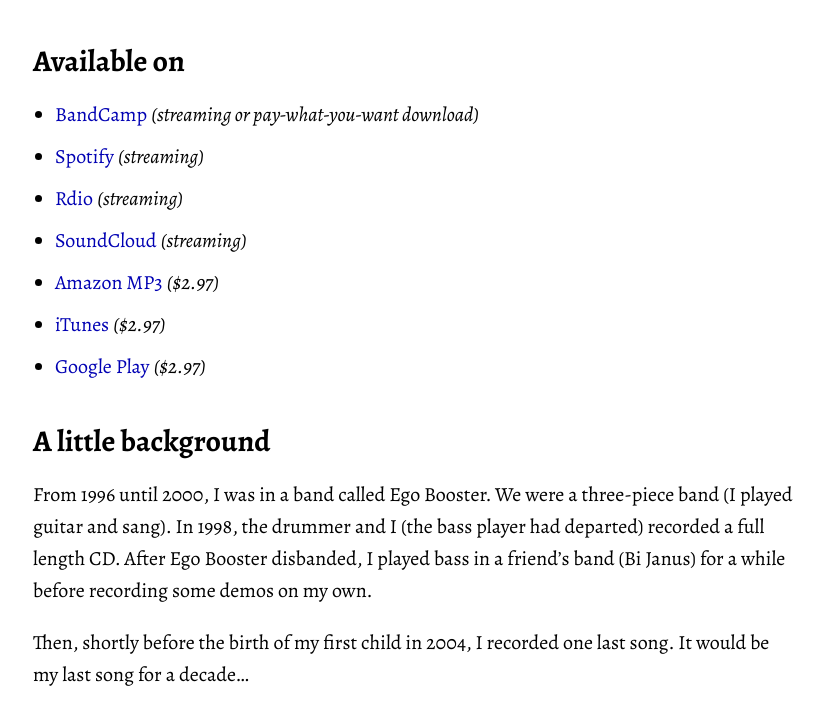
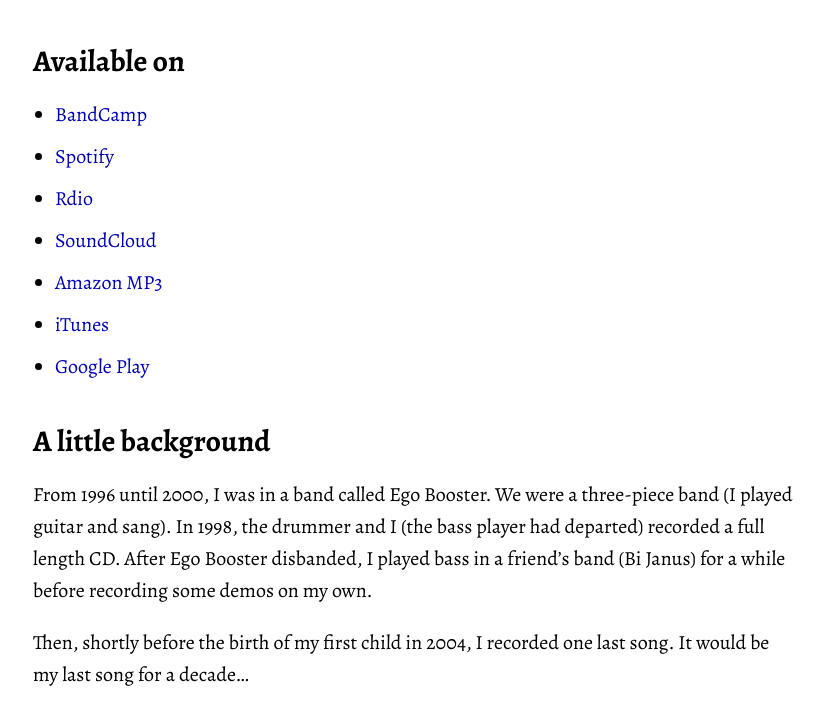
Before and after one commit to adarowski/adarowski.github.io, a Jekyll site: the page built from _posts/2015-01-22-existential-crisis-songs.markdown, in a window 1280 px wide and 900 px high, scrolled down 995 px, cut to the strip 159-866 px from the top of the window. Shown: the whole strip, without its empty margins (227-1049 px from the left). Built offline with Jekyll 4.4.1, drawn with Linux system fonts in a browser that asks for light colours.

Commit message:
Remove pricing specifics.

```diff
--- a/_posts/2015-01-22-existential-crisis-songs.markdown
+++ b/_posts/2015-01-22-existential-crisis-songs.markdown
@@ -10,13 +10,13 @@
 <iframe class="ecs-iframe" src="https://bandcamp.com/EmbeddedPlayer/album=1677567313/size=large/bgcol=ffffff/linkcol=0687f5/transparent=true/" seamless><a href="http://adarowski.bandcamp.com/album/existential-crisis-songs">Existential Crisis Songs by Adam Darowski</a></iframe>
 
 ## Available on
-* [BandCamp](https://adarowski.bandcamp.com/album/existential-crisis-songs) *(streaming or pay-what-you-want download)*
-* [Spotify](https://open.spotify.com/album/4HCB3cRZ65C3mMUNacSWQQ) *(streaming)*
-* [Rdio](https://www.rdio.com/artist/Adam_Darowski/album/Existential_Crisis_Songs/) *(streaming)*
-* [SoundCloud](https://soundcloud.com/adam-darowski/sets/existential-crisis-songs) *(streaming)*
-* [Amazon MP3](http://www.amazon.com/Existential-Crisis-Songs-Explicit-Darowski/dp/B00RZDPRVW/ref=sr_1_5?ie=UTF8&qid=1420773221&sr=8-5&keywords=adam+darowski) *($2.97)*
-* [iTunes](https://itunes.apple.com/us/album/existential-crisis-songs-single/id955536871) *($2.97)*
-* [Google Play](https://play.google.com/store/music/album/Adam_Darowski_Existential_Crisis_Songs?id=B42gbbmodgvzoh44m33e6xsnb24&hl=en) *($2.97)*
+* [BandCamp](https://adarowski.bandcamp.com/album/existential-crisis-songs)
+* [Spotify](https://open.spotify.com/album/4HCB3cRZ65C3mMUNacSWQQ)
+* [Rdio](https://www.rdio.com/artist/Adam_Darowski/album/Existential_Crisis_Songs/)
+* [SoundCloud](https://soundcloud.com/adam-darowski/sets/existential-crisis-songs)
+* [Amazon MP3](http://www.amazon.com/Existential-Crisis-Songs-Explicit-Darowski/dp/B00RZDPRVW/ref=sr_1_5?ie=UTF8&qid=1420773221&sr=8-5&keywords=adam+darowski)
+* [iTunes](https://itunes.apple.com/us/album/existential-crisis-songs-single/id955536871)
+* [Google Play](https://play.google.com/store/music/album/Adam_Darowski_Existential_Crisis_Songs?id=B42gbbmodgvzoh44m33e6xsnb24&hl=en)
 
 ## A little background
 
@@ -34,6 +34,6 @@
 
 I’m not sure yet. I’d like to keep going. Will another EP follow? Will these three songs eventually make it on a full-length album? We’ll see. Thanks for listening.
 
-### Update
+## Update
 
 I opted to go the full-length route. My new album *YAY!* comes out on November 2. You can pre-order it on [Bandcamp](https://adarowski.bandcamp.com/album/yay).
```
